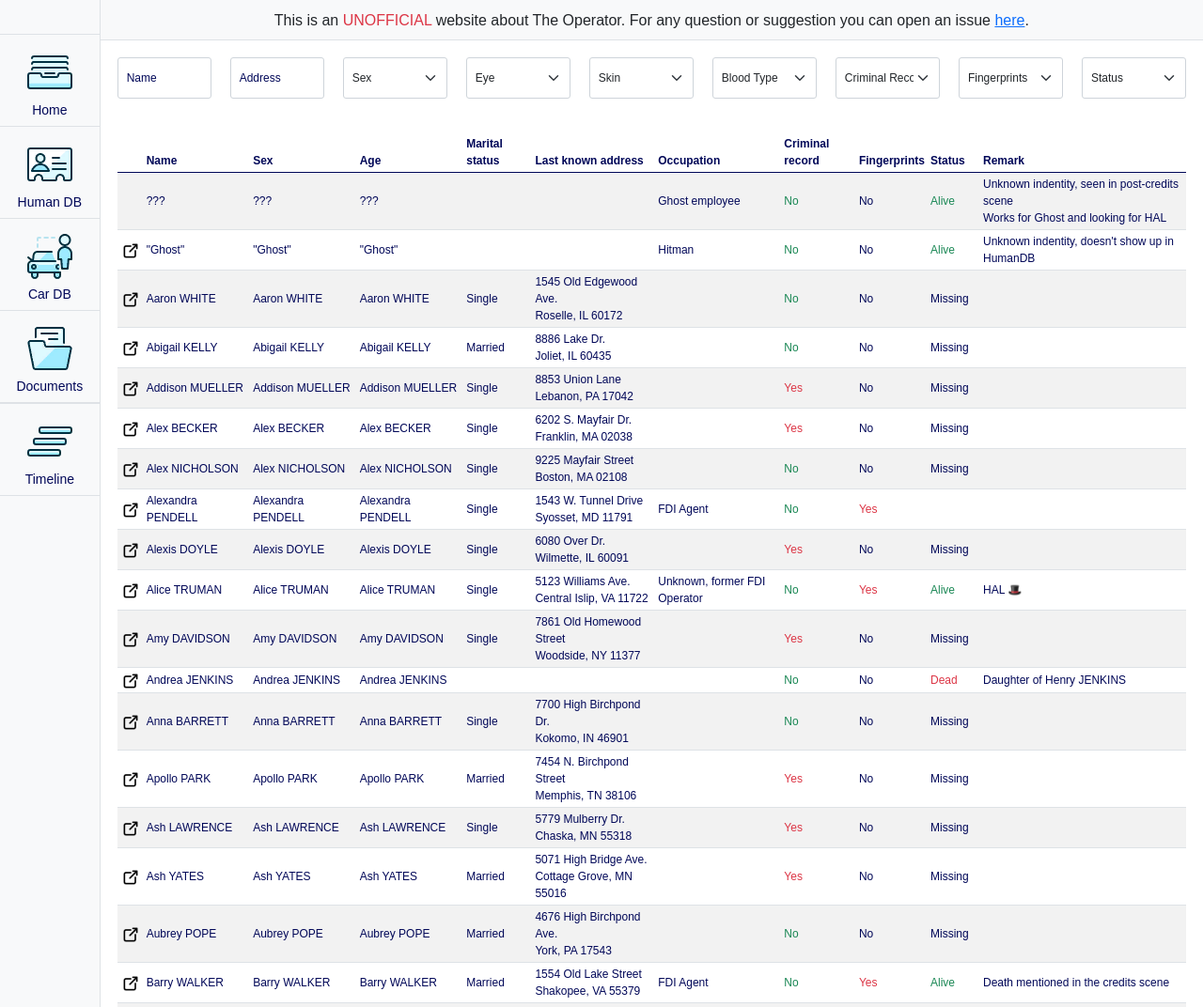
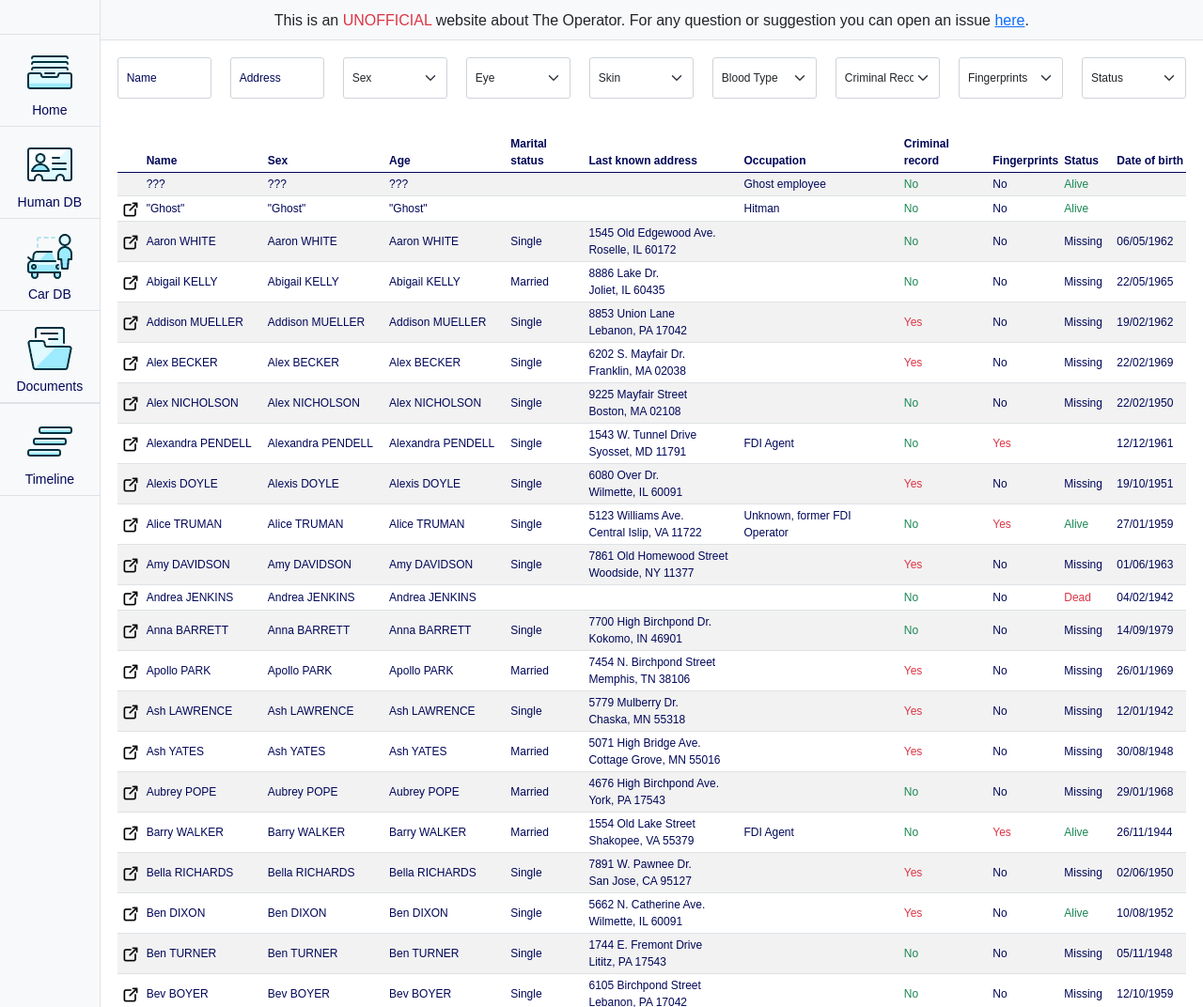
Before and after one commit to TheOperatorDB/TheOperatorDB.github.io, a plain HTML site: page html/humanDB.html in a window 1280 px wide. Shown: the top 1072 px of the page at 94% size. Drawn offline with nearby package versions, Linux system fonts and the light colour scheme; a web font is replaced by a local one.

Commit message:
Switch remark for date of birth

```diff
--- a/html/humanDB.html
+++ b/html/humanDB.html
@@ -142,7 +142,7 @@
                                 <th>Criminal record</th>
                                 <th>Fingerprints</th>
                                 <th>Status</th>
-                                <th>Remark</th>
+                                <th>Date of birth</th>
                             </tr>
                         </thead>
                         <tbody id="humanDB">
--- a/js/humanDB.js
+++ b/js/humanDB.js
@@ -92,7 +92,7 @@ function buildRows(humans) {
     }
     row.appendChild(status);
 
-    createCell(row, "remark", humans[i].remark);
+    createCell(row, "dateOfBirth", humans[i].knownFacts.dateOfBirth);
 
     table.appendChild(row);
   }
```
